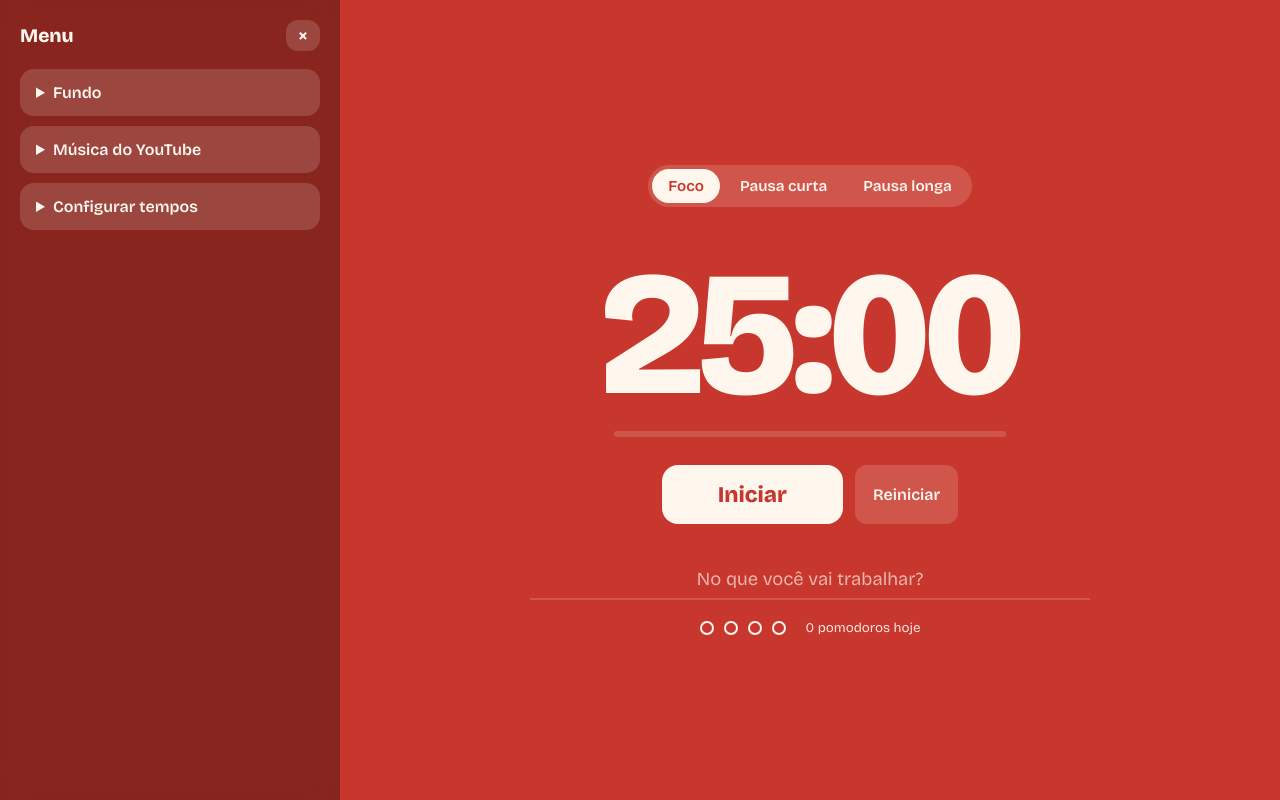
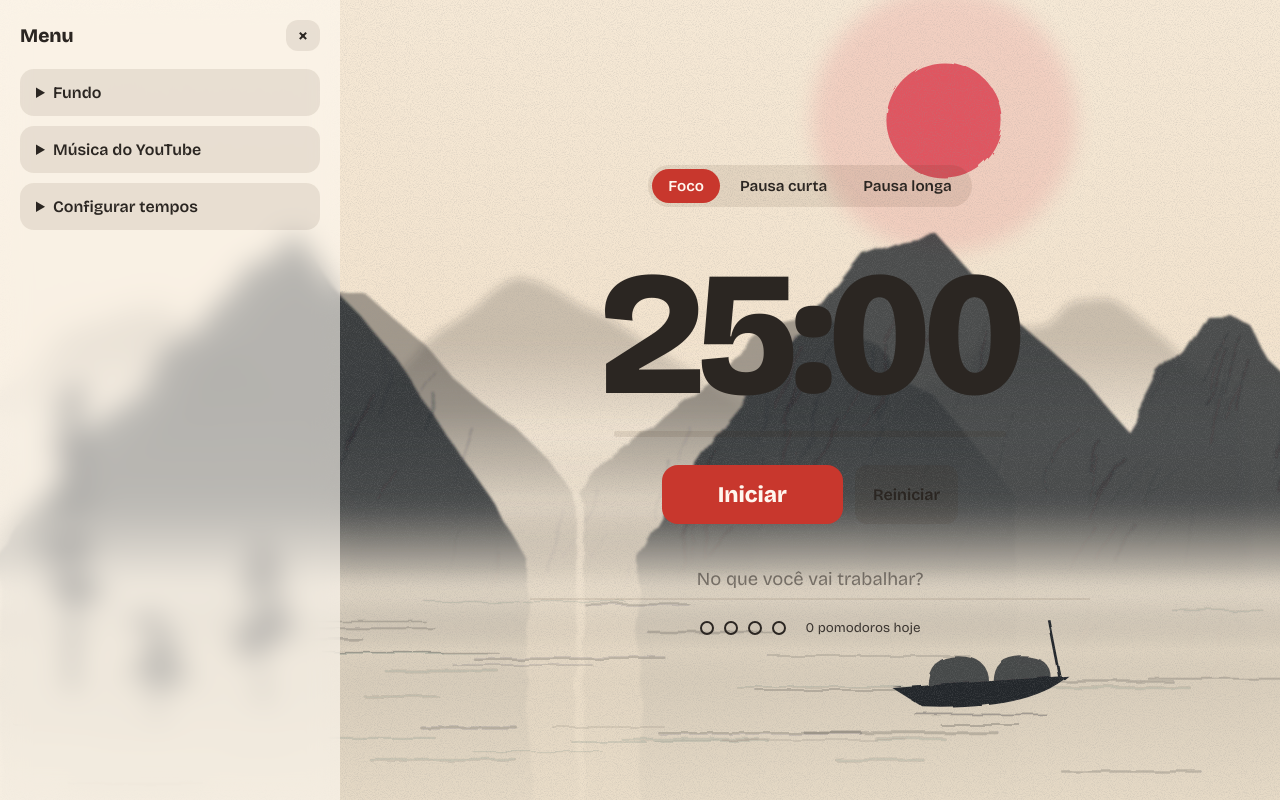
Before and after one commit to zhujaxuen/pomodoro, a plain HTML site: page index.html in a window 1280 px wide. Drawn offline with nearby package versions, Linux system fonts and the light colour scheme.

Commit message:
Adiciona fundos em estilo nanquim

```diff
--- a/index.html
+++ b/index.html
@@ -28,7 +28,7 @@
     display: grid; place-items: center; padding: 24px;
   }
   .bg { position: fixed; inset: 0; z-index: -1; background-position: center; }
-  .has-bg .bg::after { content: ""; position: absolute; inset: 0; background: rgba(0, 0, 0, .38); }
+  .has-bg:not(.light) .bg::after { content: ""; position: absolute; inset: 0; background: rgba(0, 0, 0, .38); }
   .has-bg .time { text-shadow: 0 2px 28px rgba(0, 0, 0, .35); }
 
   main { width: min(560px, 100%); text-align: center; }
@@ -117,6 +117,14 @@
   }
   .side-open .menu { display: none; }
   @media (min-width: 900px) { .side-open { padding-left: 364px; } }
+
+  .light { --ink: #2b2622; --soft: rgba(60, 40, 20, .09); }
+  .light .go, .light .modes button[aria-pressed="true"] { background: var(--bg); color: #fff6ee; }
+  .light .time { text-shadow: none; }
+  .light .side { background: rgba(255, 250, 242, .62); }
+  .light .task::placeholder, .light input::placeholder { color: rgba(43, 38, 34, .55); }
+  .light input[type="url"], .light .cfg input { background: rgba(0, 0, 0, .07); }
+  .light .x { color: #fff; }
 
   button:focus-visible, input:focus-visible, summary:focus-visible { outline: 3px solid var(--ink); outline-offset: 3px; }
   @media (prefers-reduced-motion: reduce) { * { transition: none !important; } }
@@ -275,26 +283,29 @@
 
   /* ---------- Fundos ---------- */
   const MAX_IMGS = 8;
+  const IMG = n => `url(fundos/${n}.svg) center/cover`;
+  // [id, nome, css, tamanho, tom]  (tom "light" = texto escuro)
   const BG = [
-    ["Crepúsculo", "linear-gradient(160deg,#1a1040,#6b2d73 55%,#f08a5d)"],
-    ["Oceano", "linear-gradient(180deg,#0b3d5c,#1b7a8c 60%,#9fd8cb)"],
-    ["Floresta", "radial-gradient(circle at 20% 20%,#3f8f5a,transparent 55%),radial-gradient(circle at 80% 85%,#0f4a3a,transparent 60%),#0b2e24"],
-    ["Aurora", "radial-gradient(ellipse at 30% 0%,#35e0a1aa,transparent 55%),radial-gradient(ellipse at 80% 25%,#8a5cf6aa,transparent 55%),#0a1226"],
-    ["Deserto", "linear-gradient(180deg,#f2b36b,#d9703f 55%,#7a2f2a)"],
-    ["Estrelas", "radial-gradient(1.5px 1.5px at 20px 30px,#fff,transparent),radial-gradient(1px 1px at 90px 120px,#fff,transparent),radial-gradient(1.5px 1.5px at 160px 60px,#fff,transparent),linear-gradient(#050914,#14224a)", "173px 191px,227px 211px,263px 251px,cover"],
-    ["Sakura", "linear-gradient(135deg,#ffd6e0,#f7a1c4 50%,#b56b9c)"],
-    ["Grafite", "repeating-linear-gradient(0deg,#ffffff10 0 1px,transparent 1px 40px),repeating-linear-gradient(90deg,#ffffff10 0 1px,transparent 1px 40px),#20242b"],
-    ["Névoa", "linear-gradient(180deg,#586b86,#9fb0c6 60%,#dfe6ee)"],
-    ["Lava", "radial-gradient(ellipse at 50% 115%,#ff6a2b,transparent 60%),radial-gradient(ellipse at 10% 100%,#c81d25,transparent 50%),#1a0a0c"]
+    ["montanhas", "Montanhas na névoa", IMG("montanhas"), "cover", "light"],
+    ["amanhecer", "Amanhecer", IMG("amanhecer"), "cover", "light"],
+    ["lago", "Lago", IMG("lago"), "cover", "light"],
+    ["noite", "Noite de lua", IMG("noite"), "cover", "dark"],
+    ["bambu", "Bambuzal", IMG("bambu"), "cover", "light"],
+    ["oceano", "Oceano", "linear-gradient(180deg,#0b3d5c,#1b7a8c 60%,#9fd8cb)", "cover", "dark"],
+    ["aurora", "Aurora", "radial-gradient(ellipse at 30% 0%,#35e0a1aa,transparent 55%),radial-gradient(ellipse at 80% 25%,#8a5cf6aa,transparent 55%),#0a1226", "cover", "dark"],
+    ["deserto", "Deserto", "linear-gradient(180deg,#f2b36b,#d9703f 55%,#7a2f2a)", "cover", "dark"],
+    ["estrelas", "Estrelas", "radial-gradient(1.5px 1.5px at 20px 30px,#fff,transparent),radial-gradient(1px 1px at 90px 120px,#fff,transparent),radial-gradient(1.5px 1.5px at 160px 60px,#fff,transparent),linear-gradient(#050914,#14224a)", "173px 191px,227px 211px,263px 251px,cover", "dark"],
+    ["lava", "Lava", "radial-gradient(ellipse at 50% 115%,#ff6a2b,transparent 60%),radial-gradient(ellipse at 10% 100%,#c81d25,transparent 50%),#1a0a0c", "cover", "dark"]
   ];
-  let imgs = store.get("pomo-imgs", []), sel = store.get("pomo-bg", "d");
+  const DEFAULT = "b:montanhas";
+  let imgs = store.get("pomo-imgs", []), sel = store.get("pomo-bg", DEFAULT);
   const note = t => { $("bgnote").textContent = t; };
 
   function renderBg() {
-    const pressed = s => `aria-pressed="${sel === s}"`;
+    const pressed = k => `aria-pressed="${sel === k}"`;
     let h = `<button class="sw" data-s="d" style="background:var(--bg)" title="Cor do modo" aria-label="Cor do modo" ${pressed("d")}></button>`;
-    BG.forEach((b, i) => {
-      h += `<button class="sw" data-s="p${i}" style="background:${b[1]};background-size:${b[2] || "cover"}" title="${b[0]}" aria-label="${b[0]}" ${pressed("p" + i)}></button>`;
+    BG.forEach(b => {
+      h += `<button class="sw" data-s="b:${b[0]}" style="background:${b[2]};background-size:${b[3]}" title="${b[1]}" aria-label="${b[1]}" ${pressed("b:" + b[0])}></button>`;
     });
     imgs.forEach((src, i) => {
       h += `<span class="swrap"><button class="sw" data-s="i${i}" style="background:url(${src}) center/cover" aria-label="Imagem ${i + 1}" ${pressed("i" + i)}></button>` +
@@ -302,12 +313,14 @@
     });
     $("swatches").innerHTML = h;
 
-    const el = $("bg"); let v = "none", size = "cover";
-    if (sel[0] === "p" && BG[+sel.slice(1)]) { const b = BG[+sel.slice(1)]; v = b[1]; size = b[2] || "cover"; }
+    const el = $("bg"), b = BG.find(x => "b:" + x[0] === sel);
+    let v = "none", size = "cover", tone = "dark";
+    if (b) { v = b[2]; size = b[3]; tone = b[4]; }
     else if (sel[0] === "i" && imgs[+sel.slice(1)]) v = `url(${imgs[+sel.slice(1)]}) center/cover`;
-    else sel = "d";
+    else if (sel !== "d") { sel = DEFAULT; return renderBg(); }
     el.style.background = v; el.style.backgroundSize = size;
     document.body.classList.toggle("has-bg", sel !== "d");
+    document.body.classList.toggle("light", tone === "light");
   }
 
   $("swatches").onclick = e => {
```
Also changed, not shown: fundos/amanhecer.svg (added), fundos/bambu.svg (added), fundos/lago.svg (added), fundos/montanhas.svg (added), fundos/noite.svg (added), 1 other file.
